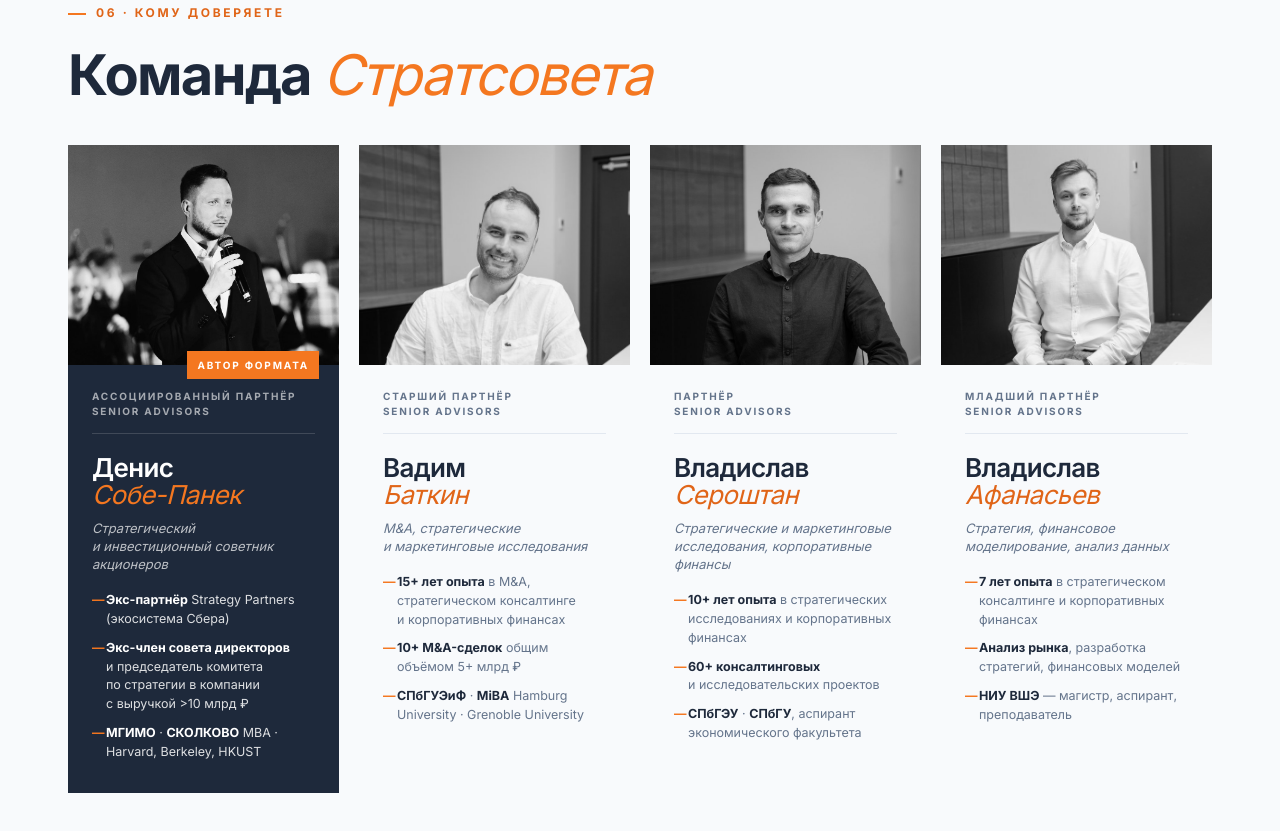
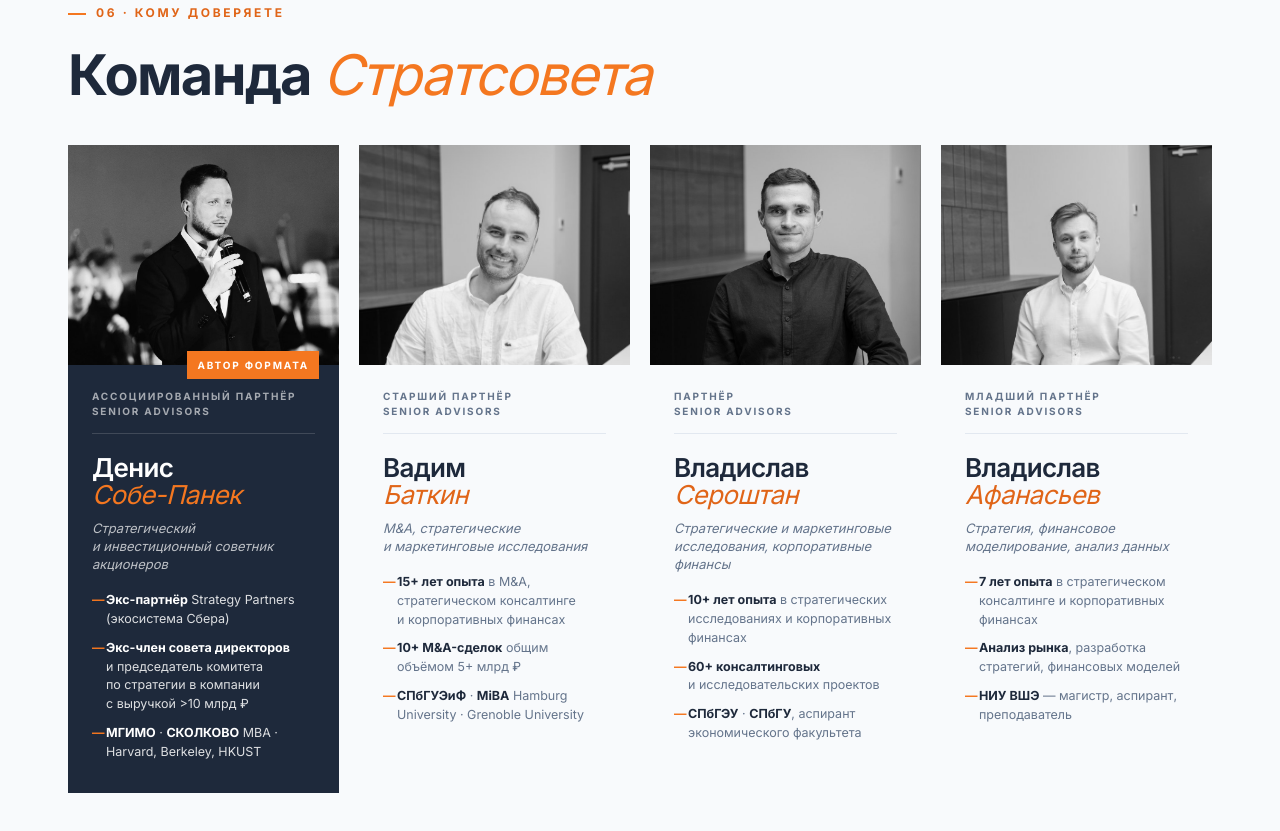
Before and after one commit to VadimBatkin/senior-advisors-website, a plain HTML site: page stratsovet/index.html in a window 1280 px wide. Shown: the part 6750-7581 px from the top of the page. Drawn offline with Linux system fonts and the light colour scheme.

Commit message:
Fix Афанасьев photo: move to center 25% to show top of head
Co-Authored-By: Claude Sonnet 4.6 <noreply@anthropic.com>

```diff
--- a/stratsovet/index.html
+++ b/stratsovet/index.html
@@ -2571,7 +2571,7 @@ body {
       </div>
 
       <div class="team-card">
-        <img src="../ФОТО/Владислав Афанасьев.jpg" alt="Владислав Афанасьев" class="team-photo" style="object-position: center 47%;">
+        <img src="../ФОТО/Владислав Афанасьев.jpg" alt="Владислав Афанасьев" class="team-photo" style="object-position: center 25%;">
         <div class="team-role">Младший партнёр<br>Senior Advisors</div>
         <h3 class="team-name">Владислав<br><i>Афанасьев</i></h3>
         <div class="team-tagline">Стратегия, финансовое моделирование, анализ данных</div>
```
